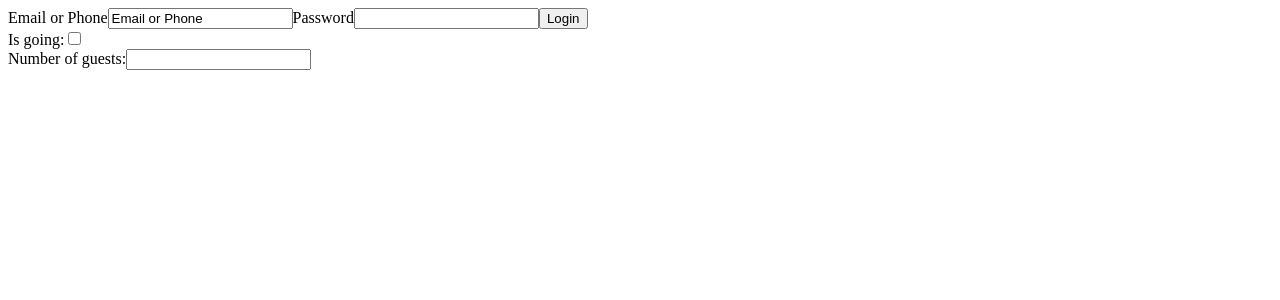
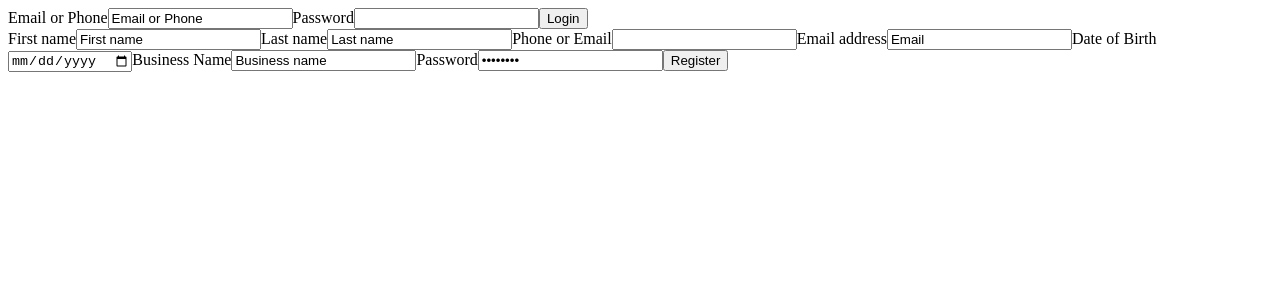
Before and after one commit to vprotsan/om, a React (Create React App) app: page / in a window 1280 px wide. Shown: the top 300 px of the page. Built offline with nearby package versions, Linux system fonts and the light colour scheme.

Commit message:
welcome form

```diff
--- a/src/components/LoginForm.js
+++ b/src/components/LoginForm.js
@@ -8,21 +8,22 @@ class LoginForm extends Component {
         loginValue: 'Email or Phone',
         passwordValue: ''
       };
-      this.handleLoginChange = this.handleLoginChange.bind(this);
-      this.handlePasswordChange = this.handlePasswordChange.bind(this);
+      this.handleInputChange = this.handleInputChange.bind(this);
       this.handleSubmit = this.handleSubmit.bind(this);
   }
 
-  handleLoginChange(event) {
-    this.setState({loginValue: event.target.value});
-  }
+  handleInputChange(event) {
+    const target = event.target;
+    const value = target.value;
+    const name = target.name;
 
-  handlePasswordChange(event) {
-    this.setState({passwordValue: event.target.value});
+    this.setState({
+      [name]: value
+    });
   }
 
   handleSubmit(event) {
-    alert('An essay was submitted: ' + this.state.value);
+    alert('Logged in: ' + this.state.value);
     event.preventDefault();
   }
 
@@ -31,18 +32,24 @@ class LoginForm extends Component {
       <form onSubmit={this.handleSubmit}>
         <label>
           Email or Phone
-          <input type="text" value={this.state.loginValue} onChange={this.handleLoginChange} />
+          <input
+              type="text"
+              name="loginValue"
+              value={this.state.loginValue}
+              onChange={this.handleInputChange} />
         </label>
         <label>
           Password
-          <input type="password" value={this.state.passwordValue} onChange={this.handlePasswordChange} />
+          <input
+              type="password"
+              name="passwordValue"
+              value={this.state.passwordValue}
+              onChange={this.handleInputChange} />
         </label>
         <input type="submit" value="Login" />
       </form>
     );
   }
-
-
 }
 
 export default LoginForm;
--- a/src/components/RegisterForm.js
+++ b/src/components/RegisterForm.js
@@ -14,13 +14,12 @@ class RegisterForm extends React.Component {
       businessName: 'Business name',
       password: 'Password'
     };
-
     this.handleInputChange = this.handleInputChange.bind(this);
   }
 
   handleInputChange(event) {
     const target = event.target;
-    const value = target.type === 'checkbox' ? target.checked : target.value;
+    const value = target.value;
     const name = target.name;
 
     this.setState({
@@ -28,26 +27,77 @@ class RegisterForm extends React.Component {
     });
   }
 
+  handleSubmit(event) {
+    alert('You have been registered: ' + this.state.value);
+    event.preventDefault();
+  }
+
   render() {
     return (
-      <form>
+      <form onSubmit={this.handleSubmit}>
         <label>
-          Is going:
+          First name
           <input
-            name="isGoing"
-            type="checkbox"
-            checked={this.state.isGoing}
-            onChange={this.handleInputChange} />
+                name="firstName"
+                type="text"
+                value={this.state.firstName}
+                onChange={this.handleInputChange} />
         </label>
-        <br />
+
         <label>
-          Number of guests:
+          Last name
           <input
-            name="numberOfGuests"
-            type="number"
-            value={this.state.numberOfGuests}
-            onChange={this.handleInputChange} />
+                name="lastName"
+                type="text"
+                value={this.state.lastName}
+                onChange={this.handleInputChange} />
         </label>
+
+        <label>
+          Phone or Email
+          <input
+                name="phone"
+                type="number"
+                value={this.state.phone}
+                onChange={this.handleInputChange} />
+        </label>
+
+        <label>
+          Email address
+          <input
+                name="email"
+                type="email"
+                value={this.state.email}
+                onChange={this.handleInputChange} />
+        </label>
+
+        <label>
+          Date of Birth
+          <input
+                name="dob"
+                type="date"
+                value={this.state.dob}
+                onChange={this.handleInputChange} />
+        </label>
+
+        <label>
+          Business Name
+          <input
+                name="businessName"
+                type="text"
+                value={this.state.businessName}
+                onChange={this.handleInputChange} />
+        </label>
+
+        <label>
+          Password
+          <input
+                name="password"
+                type="password"
+                value={this.state.password}
+                onChange={this.handleInputChange} />
+        </label>
+        <input type="submit" value="Register" />
       </form>
     );
   }
```
Also changed, not shown: src/components/RegisterAddInfo.js (added, +61 -0 lines).
